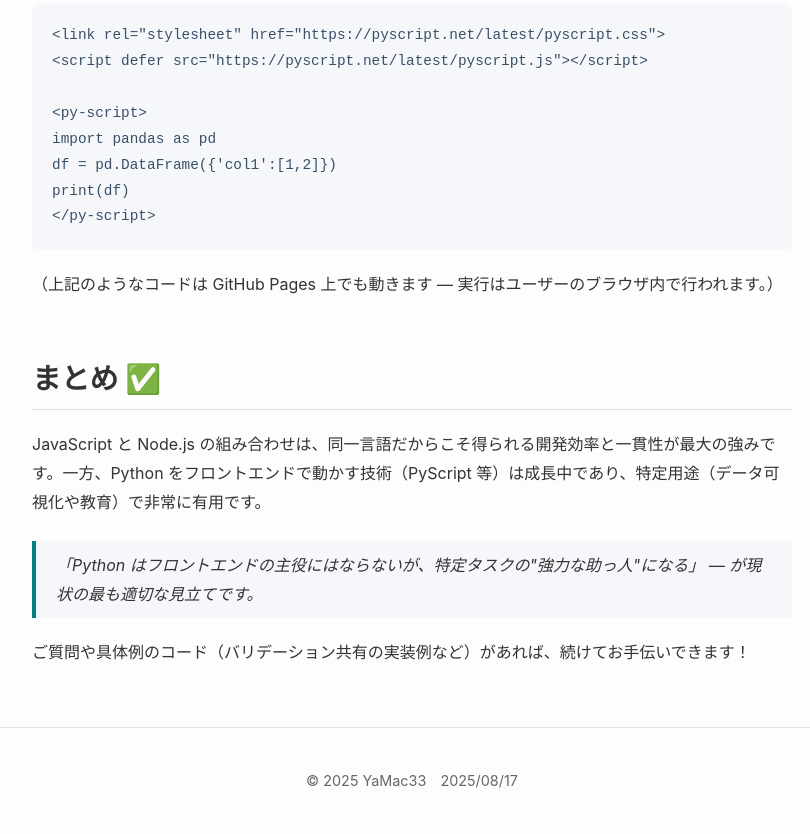
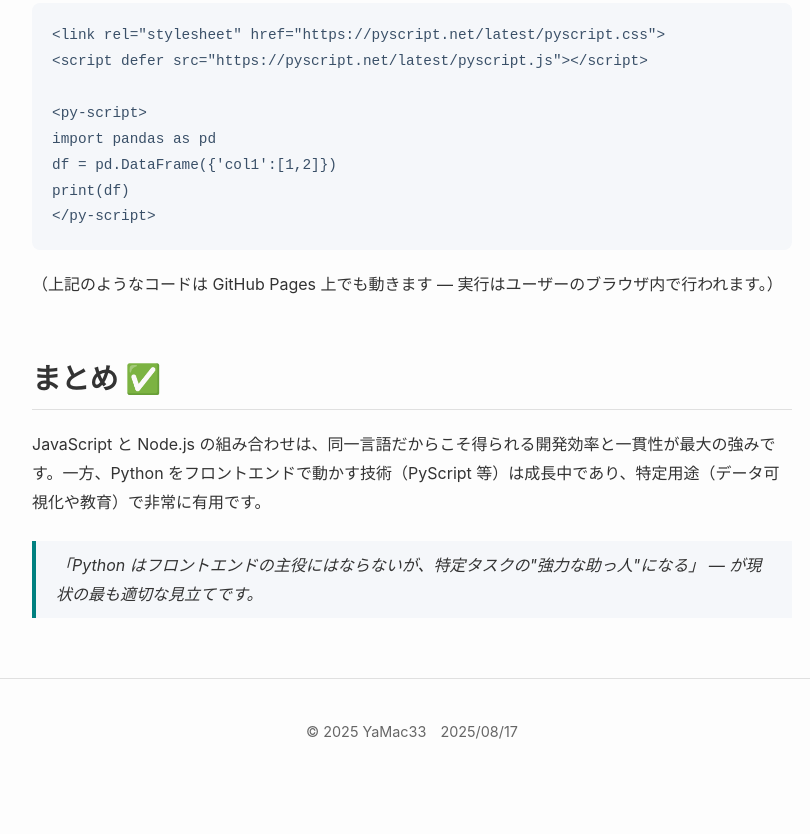
Before and after one commit to YaMac33/SideNote, a plain HTML site: page 250817-pyscript/index.html in a window 1280 px wide. Shown: the part 2967-3801 px from the top of the page, without its empty margins (228-1038 px from the left). After the commit the page ends 3752 px from the top, so only its background shows below. Drawn offline with Linux system fonts and the light colour scheme.

Commit message:
Update index.html

```diff
--- a/250817-pyscript/index.html
+++ b/250817-pyscript/index.html
@@ -354,7 +354,6 @@ print(df)
                 <blockquote>
                     「Python はフロントエンドの主役にはならないが、特定タスクの"強力な助っ人"になる」 — が現状の最も適切な見立てです。
                 </blockquote>
-                <p>ご質問や具体例のコード（バリデーション共有の実装例など）があれば、続けてお手伝いできます！</p>
             </section>
         </article>
     </main>
```
